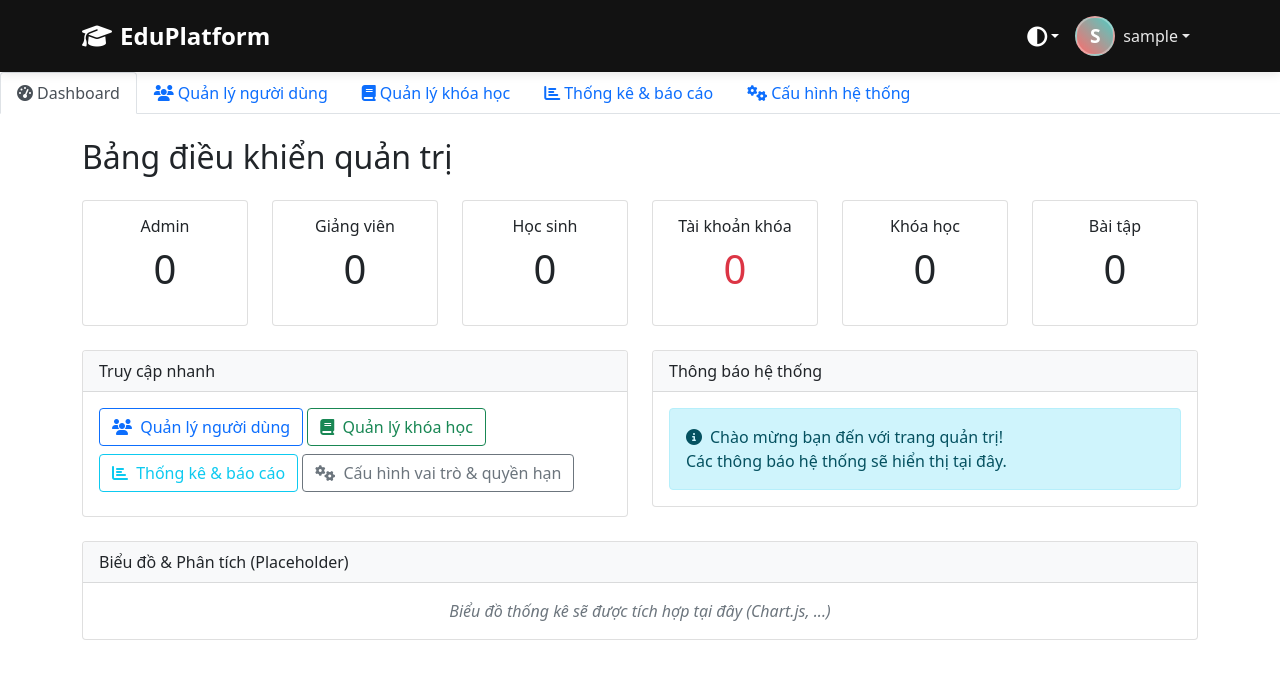
After one commit to Phappp/Python, a Flask app: page /admin/dashboard in a window 1280 px wide. The commit adds this page. Shown: the top 679 px of the page. Run offline with Flask 3, Linux system fonts and the light colour scheme; the visitor is signed in with stand-in values (Sample User, id 1); data that the repository does not hold is empty.

Commit message:
dashboard admin

```diff
--- a/app/controllers/admin_controller.py
+++ b/app/controllers/admin_controller.py
@@ -188,6 +188,33 @@ class AdminController:
         }
         return render_template('admin/roles.html', roles_permissions=roles_permissions)
 
+    @staticmethod
+    def admin_dashboard():
+        from app.models.user_model import User
+        from app.models.course_model import Course
+        from app.models.exercise_model import Exercise
+        users = list(User.get_all())
+        courses = list(Course.get_all())
+        try:
+            from app.models.exercise_model import Exercise
+            exercises = list(Exercise.get_all())
+        except Exception:
+            exercises = []
+        num_students = sum(1 for u in users if u.get('role') == 'student')
+        num_lectures = sum(1 for u in users if u.get('role') == 'lecture')
+        num_admins = sum(1 for u in users if u.get('role') == 'admin')
+        num_locked = sum(1 for u in users if not u.get('active', True))
+        num_courses = len(courses)
+        num_exercises = len(exercises)
+        return render_template('admin/dashboard.html',
+            num_students=num_students,
+            num_lectures=num_lectures,
+            num_admins=num_admins,
+            num_locked=num_locked,
+            num_courses=num_courses,
+            num_exercises=num_exercises
+        )
+
 class PermissionUserController:
     @staticmethod
     def users_by_role(role_name):
--- a/app/routes/admin_routes.py
+++ b/app/routes/admin_routes.py
@@ -99,3 +99,8 @@ def view_user_permissions(username):
     if request.method == 'POST':
         return PermissionUserController.update_user_permissions(username)
     return PermissionUserController.view_user_permissions(username)
+
+@admin_bp.route('/dashboard')
+@role_required('admin')
+def admin_dashboard():
+    return AdminController.admin_dashboard()
--- a/app/routes/main_routes.py
+++ b/app/routes/main_routes.py
@@ -5,13 +5,15 @@ main_bp = Blueprint('main', __name__)
 
 @main_bp.route('/')
 def home():
-    courses = None
     if 'username' in session:
+        role = session.get('role', 'student')
+        if role == 'admin':
+            return redirect(url_for('admin.admin_dashboard'))
         username = session['username']
-        role = session.get('role', 'student')
         role_display = 'Sinh viên' if role == 'student' else 'Giảng viên'
 
         # Nếu là sinh viên, hiển thị danh sách khóa học
+        courses = None
         if role == 'student':
             courses = list(Course.get_all())
 
--- a/app/templates/admin/_admin_nav.html
+++ b/app/templates/admin/_admin_nav.html
@@ -1,5 +1,10 @@
 <div class="mb-4">
     <ul class="nav nav-tabs">
+        <li class="nav-item">
+            <a class="nav-link {% if request.endpoint == 'admin.admin_dashboard' %}active{% endif %}" href="{{ url_for('admin.admin_dashboard') }}">
+                <i class="fas fa-tachometer-alt me-1"></i>Dashboard
+            </a>
+        </li>
         <li class="nav-item">
             <a class="nav-link {% if request.endpoint == 'admin.list_users' %}active{% endif %}" href="{{ url_for('admin.list_users') }}">
                 <i class="fas fa-users me-1"></i>Quản lý người dùng
--- /dev/null
+++ b/app/templates/admin/dashboard.html
@@ -0,0 +1,91 @@
+{% extends 'base.html' %}
+{% block content %}
+{% include 'admin/_admin_nav.html' %}
+<div class="container mt-4">
+    <h2 class="mb-4">Bảng điều khiển quản trị</h2>
+    <div class="row mb-4">
+        <div class="col-md-2">
+            <div class="card text-center">
+                <div class="card-body">
+                    <h6 class="card-title">Admin</h6>
+                    <p class="display-6">{{ num_admins }}</p>
+                </div>
+            </div>
+        </div>
+        <div class="col-md-2">
+            <div class="card text-center">
+                <div class="card-body">
+                    <h6 class="card-title">Giảng viên</h6>
+                    <p class="display-6">{{ num_lectures }}</p>
+                </div>
+            </div>
+        </div>
+        <div class="col-md-2">
+            <div class="card text-center">
+                <div class="card-body">
+                    <h6 class="card-title">Học sinh</h6>
+                    <p class="display-6">{{ num_students }}</p>
+                </div>
+            </div>
+        </div>
+        <div class="col-md-2">
+            <div class="card text-center">
+                <div class="card-body">
+                    <h6 class="card-title">Tài khoản khóa</h6>
+                    <p class="display-6 text-danger">{{ num_locked }}</p>
+                </div>
+            </div>
+        </div>
+        <div class="col-md-2">
+            <div class="card text-center">
+                <div class="card-body">
+                    <h6 class="card-title">Khóa học</h6>
+                    <p class="display-6">{{ num_courses }}</p>
+                </div>
+            </div>
+        </div>
+        <div class="col-md-2">
+            <div class="card text-center">
+                <div class="card-body">
+                    <h6 class="card-title">Bài tập</h6>
+                    <p class="display-6">{{ num_exercises }}</p>
+                </div>
+            </div>
+        </div>
+    </div>
+    <div class="row mb-4">
+        <div class="col-md-6">
+            <div class="card">
+                <div class="card-header bg-light">Truy cập nhanh</div>
+                <div class="card-body">
+                    <a href="{{ url_for('admin.list_users') }}" class="btn btn-outline-primary mb-2"><i class="fas fa-users me-1"></i> Quản lý người dùng</a>
+                    <a href="{{ url_for('admin.list_courses') }}" class="btn btn-outline-success mb-2"><i class="fas fa-book me-1"></i> Quản lý khóa học</a>
+                    <a href="{{ url_for('admin.stats') }}" class="btn btn-outline-info mb-2"><i class="fas fa-chart-bar me-1"></i> Thống kê & báo cáo</a>
+                    <a href="{{ url_for('admin.roles') }}" class="btn btn-outline-secondary mb-2"><i class="fas fa-cogs me-1"></i> Cấu hình vai trò & quyền hạn</a>
+                </div>
+            </div>
+        </div>
+        <div class="col-md-6">
+            <div class="card">
+                <div class="card-header bg-light">Thông báo hệ thống</div>
+                <div class="card-body">
+                    <div class="alert alert-info mb-0">
+                        <i class="fas fa-info-circle me-2"></i>Chào mừng bạn đến với trang quản trị!<br>
+                        Các thông báo hệ thống sẽ hiển thị tại đây.
+                    </div>
+                </div>
+            </div>
+        </div>
+    </div>
+    <div class="row">
+        <div class="col-12">
+            <div class="card">
+                <div class="card-header bg-light">Biểu đồ & Phân tích (Placeholder)</div>
+                <div class="card-body text-center text-muted">
+                    <em>Biểu đồ thống kê sẽ được tích hợp tại đây (Chart.js, ...)</em>
+                </div>
+            </div>
+        </div>
+    </div>
+</div>
+{% endblock %}
--- a/app/templates/base.html
+++ b/app/templates/base.html
@@ -356,7 +356,7 @@
   <header class="header">
     <nav class="navbar navbar-expand-lg">
       <div class="container">
-        <a class="navbar-brand" href="{{ url_for('main.home') }}">
+        <a class="navbar-brand" href="{% if username and role == 'admin' %}{{ url_for('admin.admin_dashboard') }}{% else %}{{ url_for('main.home') }}{% endif %}">
           <i class="fas fa-graduation-cap me-2"></i>EduPlatform
         </a>
 
@@ -399,12 +399,6 @@
             <li class="nav-item">
               <a class="nav-link" href="{{ url_for('course.create_course') }}">
                 <i class="fas fa-plus me-1"></i>Tạo khóa học
-              </a>
-            </li>
-            {% elif role == 'admin' %}
-            <li class="nav-item">
-              <a class="nav-link" href="{{ url_for('admin.list_users') }}">
-                <i class="fas fa-user-shield me-1"></i>Quản trị
               </a>
             </li>
             {% endif %}
```
